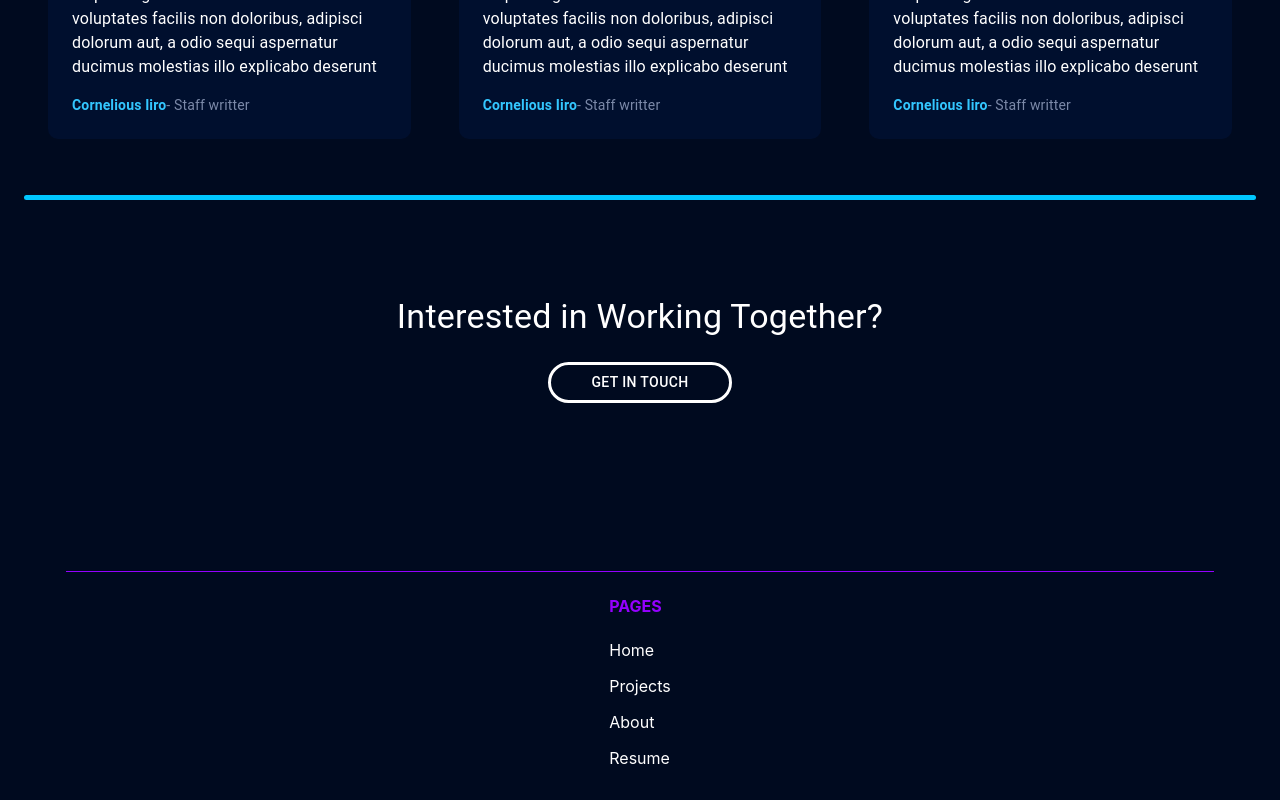
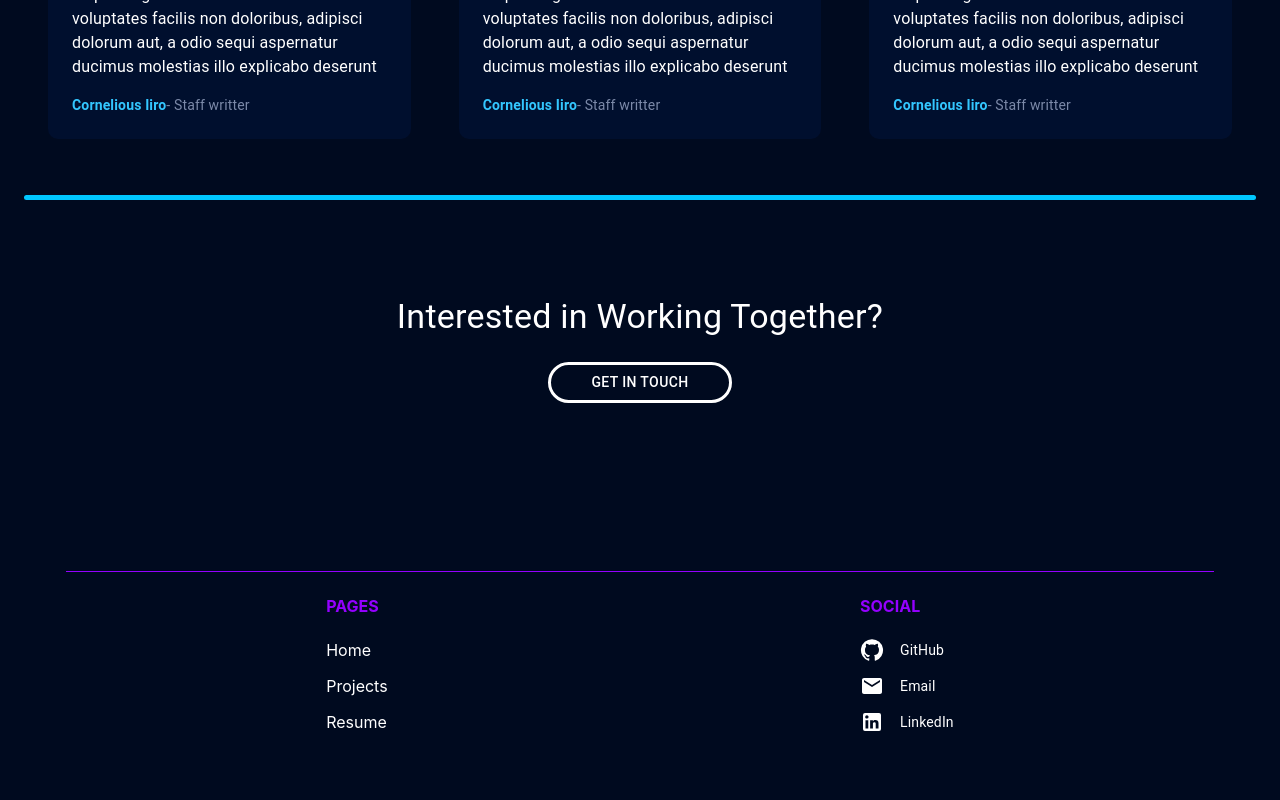
Before and after one commit to CypherNyx/dahlia-portfolio-site, a React (Create React App) app: page / in a window 1280 px wide. Shown: the part 1737-2537 px from the top of the page. After the commit the page ends 2501 px from the top, so only its background shows below. Built offline with nearby package versions, Linux system fonts and the light colour scheme.

Commit message:
adding social placeholders to footer

```diff
--- a/src/components/Footer.jsx
+++ b/src/components/Footer.jsx
@@ -4,6 +4,7 @@ import GitHubIcon from "@mui/icons-material/GitHub";
 import EmailIcon from "@mui/icons-material/Email";
 import LinkedInIcon from "@mui/icons-material/LinkedIn";
 import { Link } from "react-scroll";
+import { BorderClear } from "@mui/icons-material";
 
 
 const Footer = () => {
@@ -42,13 +43,13 @@ const Footer = () => {
           Projects
         </Link>
 
-        <Link
+        {/* <Link
           to="about"
           className="link"
           smooth
           style={{ color: "white", margin: "0.5rem 0", cursor: "pointer" }}>
           About
-        </Link>
+        </Link> */}
 
         <Link
           to="resume"
@@ -57,6 +58,37 @@ const Footer = () => {
           style={{ color: "white", margin: "0.5rem 0", cursor: "pointer" }}>
           Resume
         </Link>
+      </Box>
+
+      <Box sx={{ display: "flex", flexDirection: "column"}}>
+      <Typography
+          variant="body"
+          sx={{ color: "#9400FF", fontWeight: "bold", mb:2 }}
+        >
+          SOCIAL
+        </Typography>
+
+        <Box sx={{ display: "flex", alignItems: "center", cursor: "pointer" }}>
+          <GitHubIcon sx={{ mr: 2, color: "white" }} />
+          <Typography variant="body2" sx={{ color: "white", my: 1 }}>
+            GitHub
+          </Typography>
+        </Box>
+
+        <Box sx={{ display: "flex", alignItems: "center", cursor: "pointer" }}>
+          <EmailIcon sx={{ mr: 2, color: "white" }} />
+          <Typography variant="body2" sx={{ color: "white", my: 1 }}>
+            Email
+          </Typography>
+        </Box>
+
+        <Box sx={{ display: "flex", alignItems: "center", cursor: "pointer" }}>
+          <LinkedInIcon sx={{ mr: 2, color: "white" }} />
+          <Typography variant="body2" sx={{ color: "white", my: 1 }}>
+            LinkedIn
+          </Typography>
+        </Box>
+
 
       </Box>
     </Box>
```
